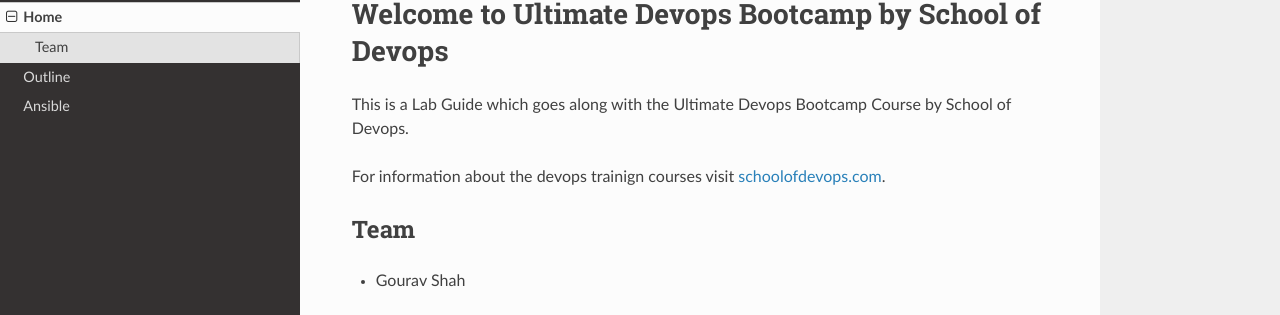
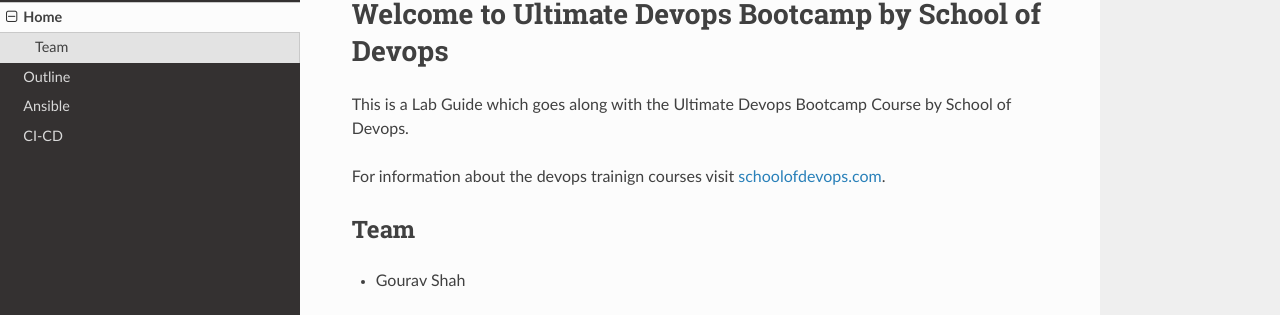
Before and after one commit to schoolofdevops/ultimate-devops-bootcamp, an MkDocs documentation site: the page built from chapters/index.md, in a window 1280 px wide. Shown: the part 104-419 px from the top of the page. Built offline with MkDocs 1.6.1, drawn with Linux system fonts in a browser that asks for light colours; nearby versions of some CDN libraries; old or Windows-style settings are respelled for this version of MkDocs.

```diff
--- a/mkdocs.yml
+++ b/mkdocs.yml
@@ -3,5 +3,6 @@ pages:
   - Home: index.md
   - Outline : preface.md
   - Ansible: ansible.md
+  - CI-CD: ci_cd_setup.md
 docs_dir: chapters
 theme: readthedocs
```
